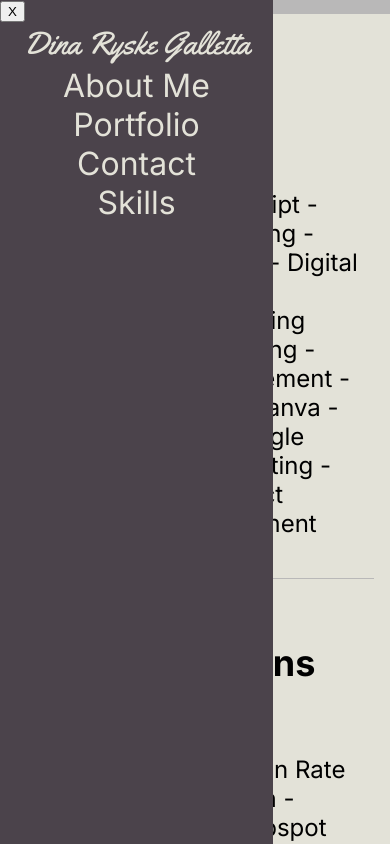
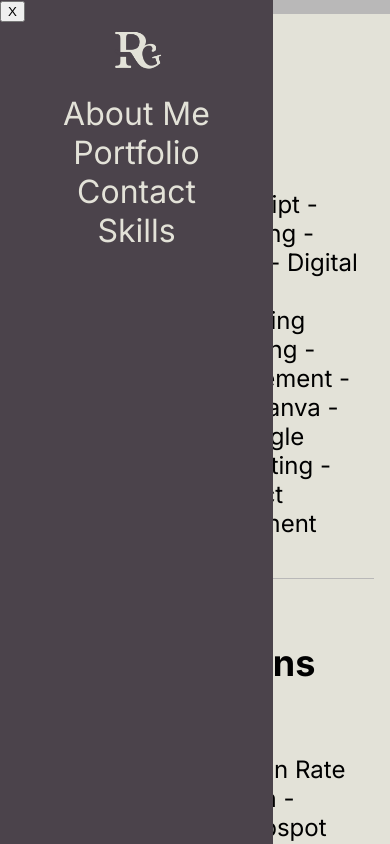
Before and after one commit to DinaRyske/RyskeCreative, a plain HTML site: page RyskeCreative_Skills.html in a window 390 px wide. Both pictures are taken after a click on the element 195 px from the left and 7 px from the top of the page. Shown: the top 844 px of the page. Drawn offline with Linux system fonts and the light colour scheme.

Commit message:
Update RyskeCreative_Skills.html
mobile nav logo update

```diff
--- a/RyskeCreative_Skills.html
+++ b/RyskeCreative_Skills.html
@@ -34,7 +34,7 @@
     <button>X</button>
 </div>
 <ul>
-    <li id="logo"><a href="index.html">Dina Ryske Galletta</a></li>
+        <li><a href="index.html"><img id="logo-img" src="Resources/Copy of Copy of Purple-DRG-logo.png"></a></li>
 <li><a href="RyskeCreative_AboutMe.html">About Me</a></li>
 <li><a href="RyskeCreative_Portfolio.html">Portfolio</a></li>
 <li><a href="RyskeCreative_Contact.html">Contact</a></li>
```
